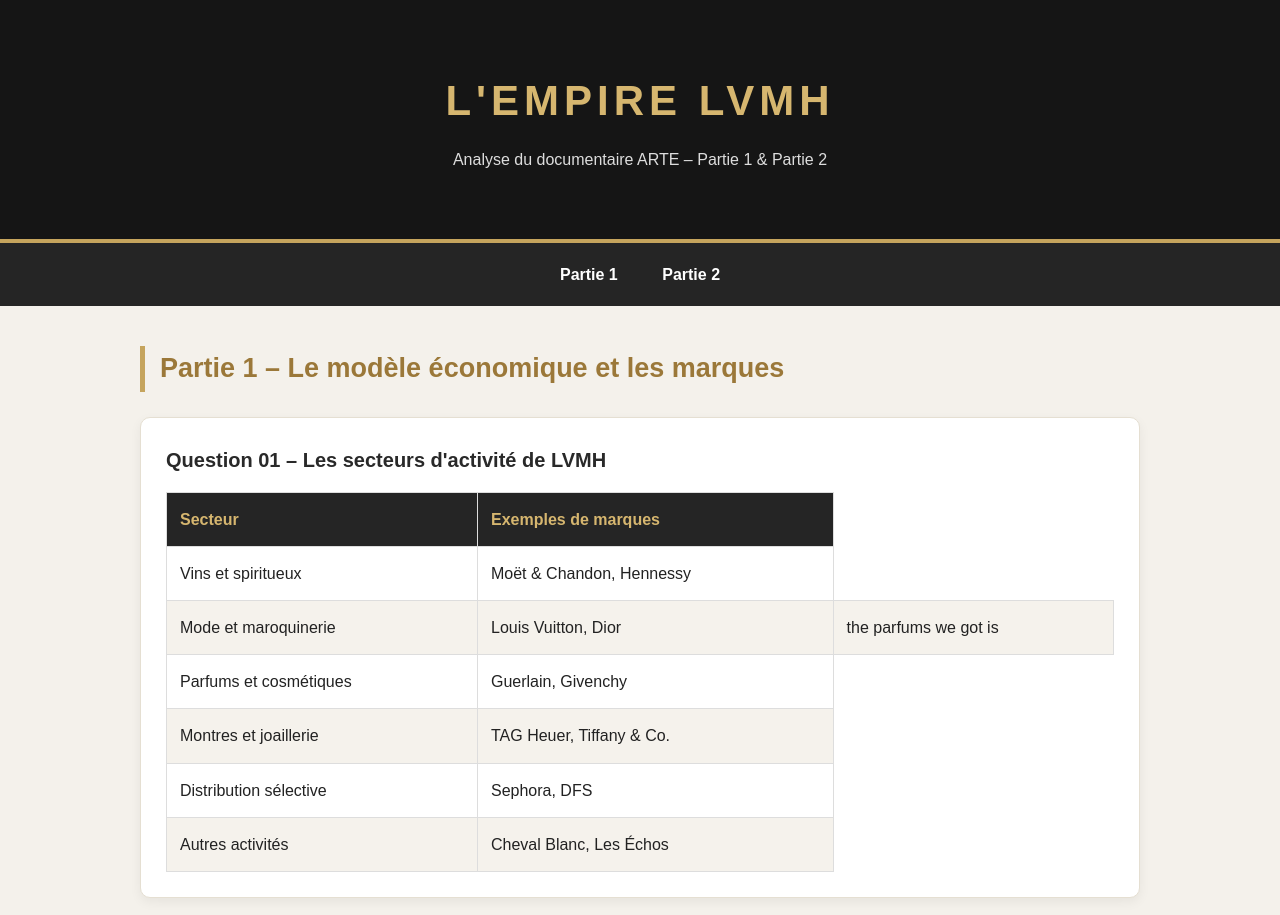
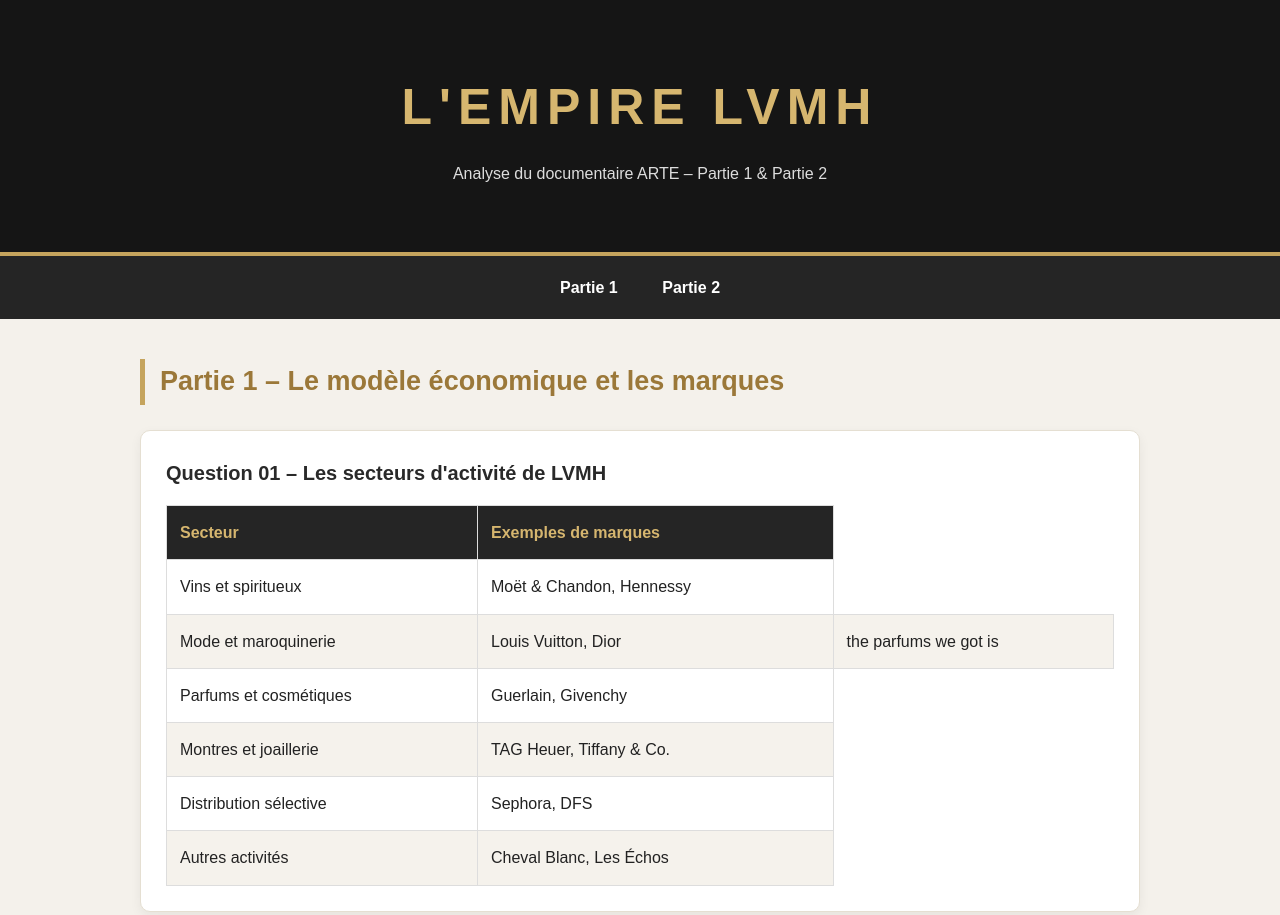
Before and after one commit to momoh6854-spec/lvmh-project, a plain HTML site: page index.html in a window 1280 px wide. Shown: the top 915 px of the page. Drawn offline with Linux system fonts and the light colour scheme.

Commit message:
Increase header font size and letter spacing

```diff
--- a/style.css
+++ b/style.css
@@ -32,8 +32,8 @@ header {
 }
 
 header h1 {
-  font-size: 42px;
-  letter-spacing: 5px;
+  font-size: 50px;
+  letter-spacing: 7px;
   color: #d6b66f;
 }
 
```
